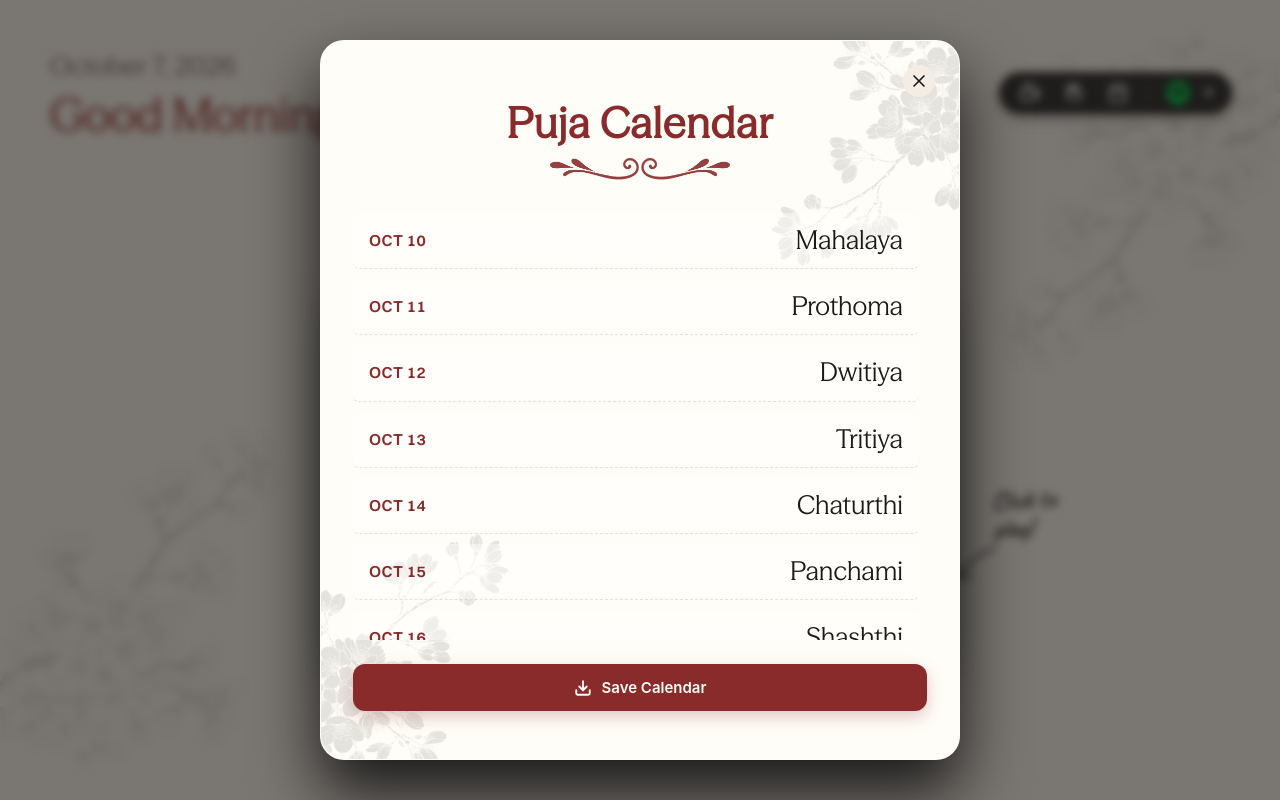
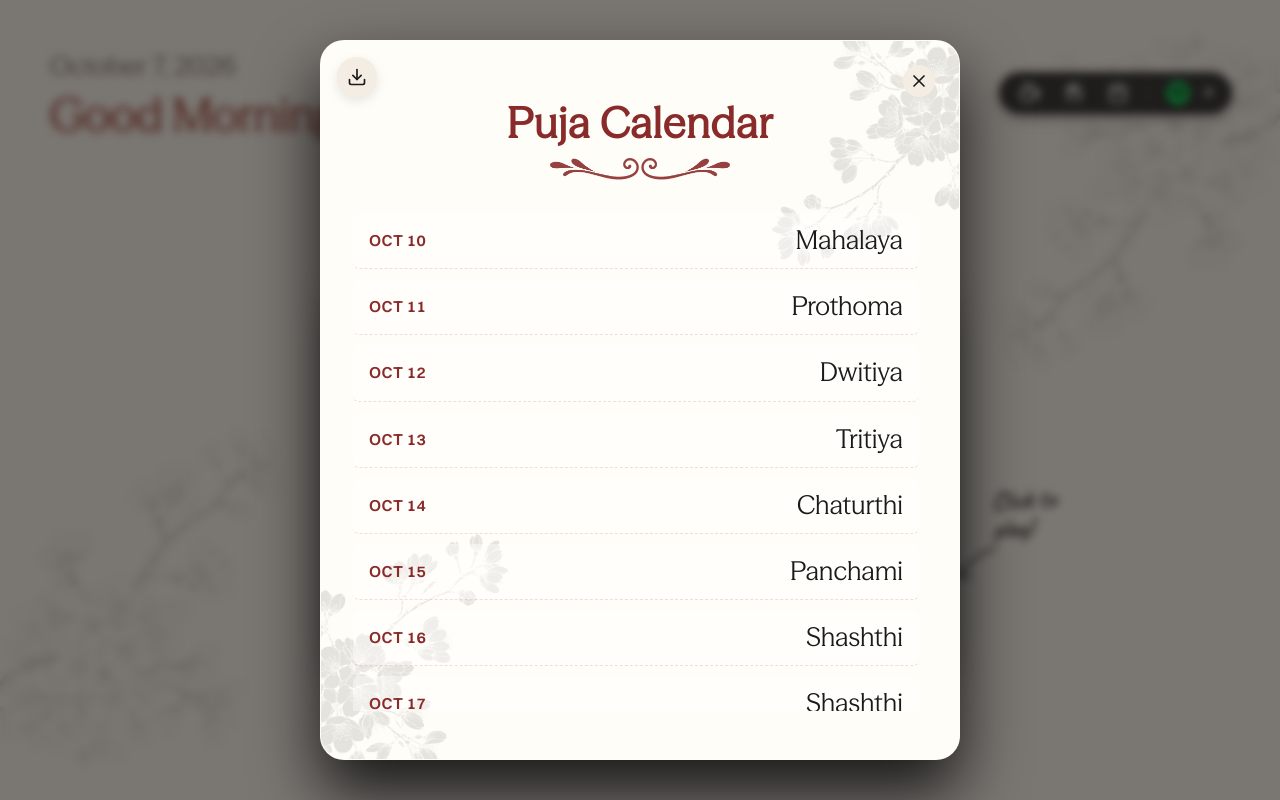
Before and after one commit to pradhan-not-found/The-Radio-, a React (Vite) app: page / in a window 1280 px wide. Both pictures are taken after a click on the button 1118 px from the left and 93 px from the top of the page. Built offline with nearby package versions, Linux system fonts and the light colour scheme.

Commit message:
style: revert download button to floating top-left circular design

```diff
--- a/src/App.tsx
+++ b/src/App.tsx
@@ -335,7 +335,13 @@ export function App() {
               </svg>
             </button>
 
-
+            <button className="download-btn" data-html2canvas-ignore onClick={handleDownload} title="Download Calendar" style={{ position: 'absolute', top: '16px', left: '16px', background: '#f4ede4', color: '#1a1a1a', border: 'none', borderRadius: '50%', width: '40px', height: '40px', display: 'flex', alignItems: 'center', justifyContent: 'center', cursor: 'pointer', boxShadow: '0 4px 12px rgba(0,0,0,0.1)' }}>
+              <svg xmlns="http://www.w3.org/2000/svg" width="20" height="20" viewBox="0 0 24 24" fill="none" stroke="currentColor" strokeWidth="2" strokeLinecap="round" strokeLinejoin="round">
+                <path d="M21 15v4a2 2 0 0 1-2 2H5a2 2 0 0 1-2-2v-4"></path>
+                <polyline points="7 10 12 15 17 10"></polyline>
+                <line x1="12" y1="15" x2="12" y2="3"></line>
+              </svg>
+            </button>
 
             <div style={{ display: 'flex', flexDirection: 'column', alignItems: 'center', marginBottom: '32px' }}>
               <h3 className="modal-subtitle" style={{ color: '#8a2b2b', fontFamily: "'SeasonMix', serif", fontSize: 'clamp(28px, 8vw, 42px)', border: 'none', letterSpacing: '1px', marginBottom: '8px', textTransform: 'none', textAlign: 'center' }}>Puja Calendar</h3>
@@ -373,37 +379,7 @@ export function App() {
               })}
             </div>
 
-            <button className="download-btn-professional" data-html2canvas-ignore onClick={handleDownload} style={{
-              marginTop: '24px',
-              width: '100%',
-              padding: '14px',
-              background: '#8a2b2b',
-              color: '#fffdf7',
-              border: 'none',
-              borderRadius: '12px',
-              fontSize: '15px',
-              fontFamily: "'Inter', sans-serif",
-              fontWeight: 600,
-              display: 'flex',
-              alignItems: 'center',
-              justifyContent: 'center',
-              gap: '10px',
-              cursor: 'pointer',
-              boxShadow: '0 6px 16px rgba(138, 43, 43, 0.25)',
-              transition: 'all 0.2s cubic-bezier(0.16, 1, 0.3, 1)'
-            }}
-            onMouseOver={(e) => { e.currentTarget.style.filter = 'brightness(1.15)'; e.currentTarget.style.transform = 'translateY(-2px)'; }}
-            onMouseOut={(e) => { e.currentTarget.style.filter = 'brightness(1)'; e.currentTarget.style.transform = 'translateY(0)'; }}
-            onMouseDown={(e) => { e.currentTarget.style.transform = 'scale(0.97)'; }}
-            onMouseUp={(e) => { e.currentTarget.style.transform = 'translateY(-2px)'; }}
-            >
-              <svg xmlns="http://www.w3.org/2000/svg" width="18" height="18" viewBox="0 0 24 24" fill="none" stroke="currentColor" strokeWidth="2.5" strokeLinecap="round" strokeLinejoin="round">
-                <path d="M21 15v4a2 2 0 0 1-2 2H5a2 2 0 0 1-2-2v-4"></path>
-                <polyline points="7 10 12 15 17 10"></polyline>
-                <line x1="12" y1="15" x2="12" y2="3"></line>
-              </svg>
-              Save Calendar
-            </button>
+
 
             <div id="calendar-watermark" style={{ display: 'none', flexDirection: 'column', alignItems: 'center', justifyContent: 'center', marginTop: '48px', paddingTop: '24px', borderTop: '1px solid rgba(138,43,43,0.15)', gap: '12px', width: '100%' }}>
               <img src="/favicon.ico" alt="The Radio" style={{ width: '48px', height: '48px', filter: 'drop-shadow(0 2px 4px rgba(0,0,0,0.1))' }} loading="eager" fetchPriority="high" />
```
